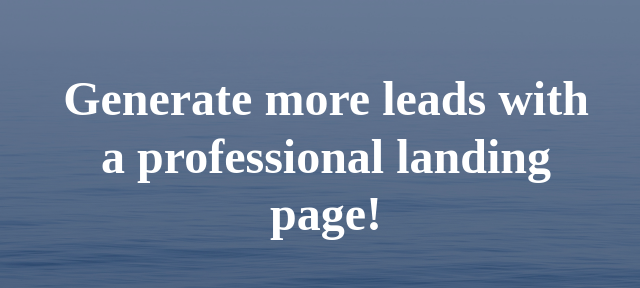
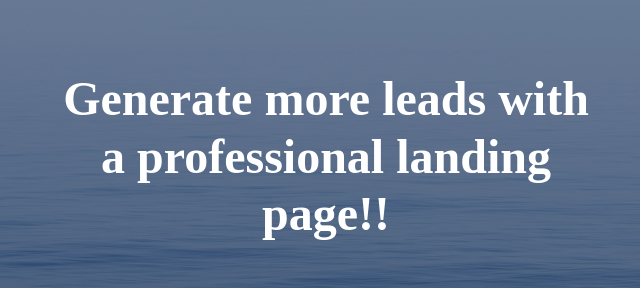
Before and after one commit to 20221157/CI-CD, a website: page dist/index.html in a window 1280 px wide. Shown: the part 196-484 px from the top of the page, 314-954 px from the left. Drawn offline with nearby package versions, Linux system fonts and the light colour scheme.

Commit message:
Update index.html

```diff
--- a/dist/index.html
+++ b/dist/index.html
@@ -31,7 +31,7 @@
                     <div class="col-xl-6">
                         <div class="text-center text-white">
                             <!-- Page heading-->
-                            <h1 class="mb-5">Generate more leads with a professional landing page!</h1>
+                            <h1 class="mb-5">Generate more leads with a professional landing page!!</h1>
                             <!-- Signup form-->
                             <!-- * * * * * * * * * * * * * * *-->
                             <!-- * * SB Forms Contact Form * *-->
```
